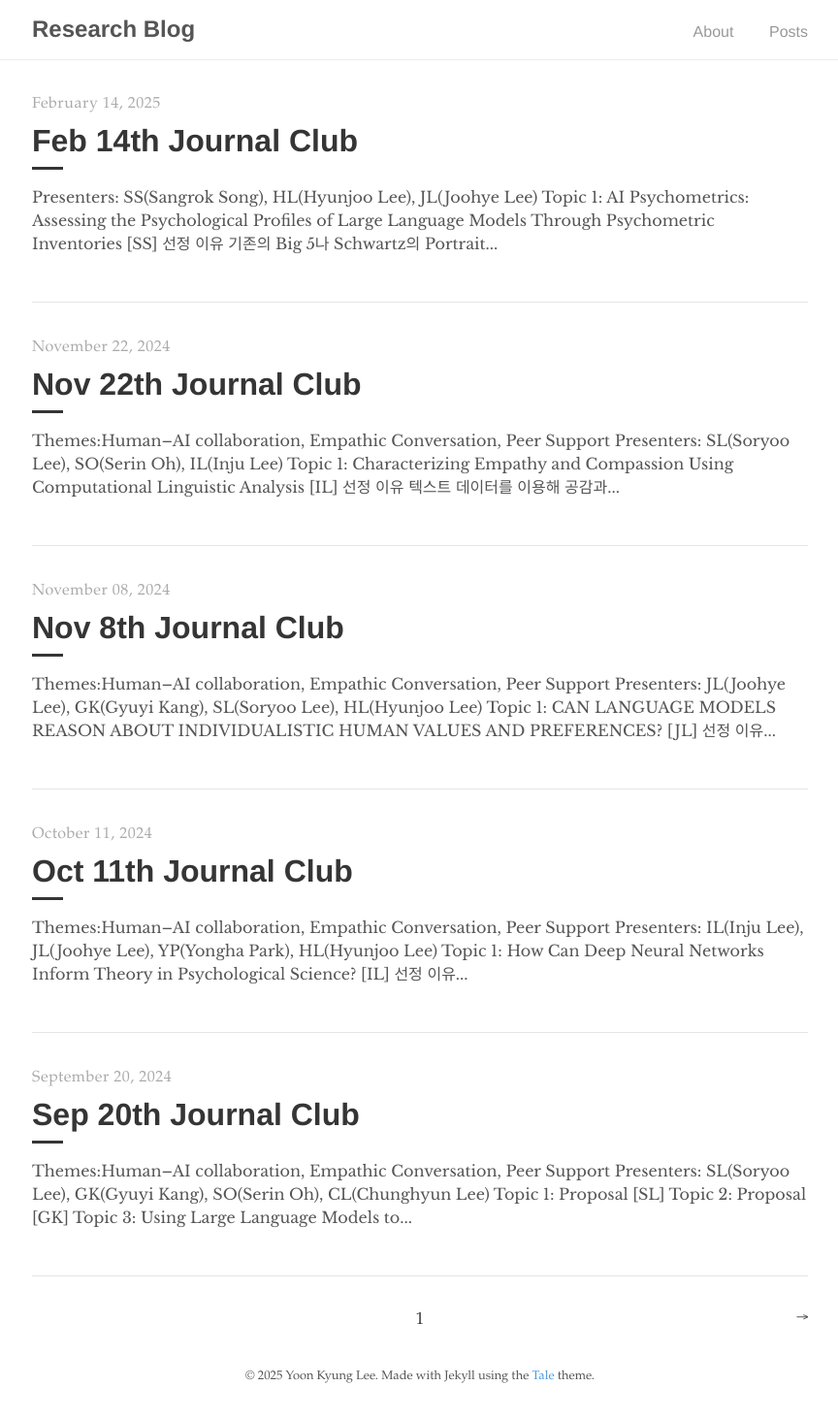
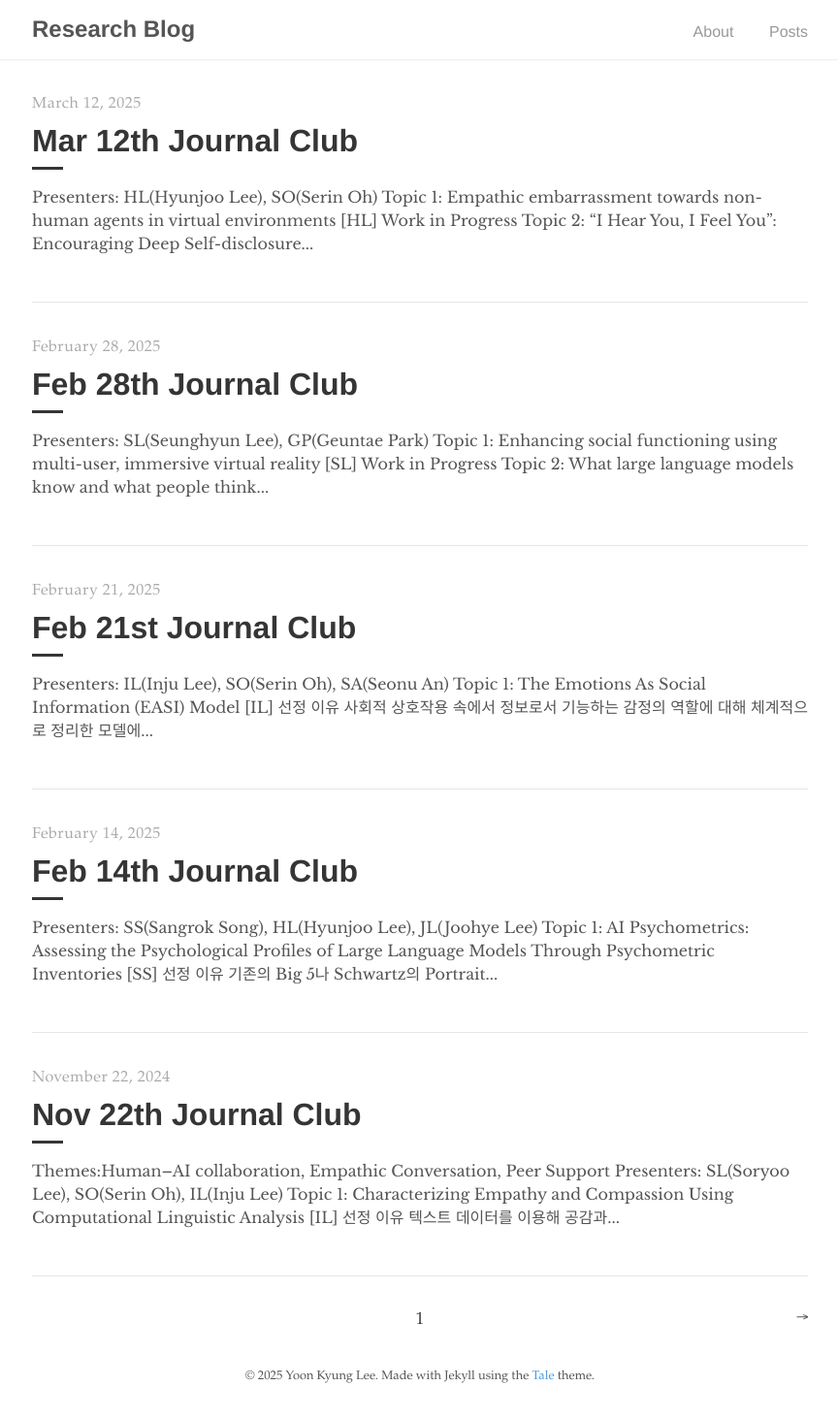
Before and after one commit to humanfactorspsych/blog, a Jekyll site: the page built from index.html, in a window 1280 px wide. Shown: the whole page at 97% size, without its empty margins (207-1071 px from the left). Built offline with Jekyll 4.4.1, drawn with Linux system fonts in a browser that asks for light colours; the list of posts is cut into pages by our own code; part of the change alters nothing that is shown.

Commit message:
250329 update

```diff
--- a/_posts/2025-02-14-study.md
+++ b/_posts/2025-02-14-study.md
@@ -1,7 +1,7 @@
 ---
 layout: post
 title: "Feb 14th Journal Club"
-author: "Sangrok Song (drinkingstraw33@snu.ac.kr)"
+author: "Sangrok Song (drinkingstraw33@snu.ac.kr), SeonuAn (seonuan82@gmail.com)"
 ---
 
 Presenters: SS(Sangrok Song), HL(Hyunjoo Lee), JL(Joohye Lee) <br>
@@ -72,4 +72,20 @@ Visual Analog Scale(VAS)의 인터페이스가 다소 비전문적으로 보이
 
 # Topic 3: A domain-independent framework for modeling emotion [JL]
 
-work in progress
+Topics: Appraisal Theory, Coping, EMA Model
+
+### **선정 이유**
+
+대화형 에이전트(Conversational Agent), 가상 인간(Virtual Human) 연구 시 어떻게 감정과 관련된 심리학적 이론이 활용될 수 있는지 알아보고자 선정하게 되었다.
+
+### **내용 요약**
+
+해당 논문은 감정(emotion)과 인지(cognition) 간 상호작용 등과 같이 핵심적인 인간 행동들이 인간 에이전트(human-like autonomous agents) 디자인에 어떻게 구현될 수 있는지 도메인에 구애받지 않는 모델링 프레임워크를 제시한다. 또한 Appraisal Theory와 Coping Strategy 개념을 자세하게 제시함으로서, 인간 에이전트의 facial expressions, dialogue management, planning, reacting, social understanding 등을 모델링 시 구현해야 한다고 제시하였다. 또한 이러한 심리학 이론을 바탕으로 EMA 모델이 어떻게 감정 생성을 해나갈 수 있는지 자세한 단계를 제시하였다.
+
+### **의의**
+
+감정 모델링을 함에 있어서 감정을 목적에 맞게 전략적으로 표현하는 communication-based가 아닌, appraisal-based를 채택함으로서, 상황을 해석하고 내부적 인지과정에 의해 '자연스러운' 감정 변화를 모델링할 수 있다는 것을 보여줬다는 것에 의의가 있다. 이러한 자연스러운 감정 모델링은 향후 게임 캐릭터나 가상 인간 등 실시간으로 자연스러운 대화가 필요한 다양한 분야에 활용될 수 있을 것이다.
+
+### **참고 문헌**
+
+Gratch, J., & Marsella, S. (2004). A domain-independent framework for modeling emotion. Cognitive Systems Research, 5(4), 269-306.
--- /dev/null
+++ b/_posts/2025-02-21-study.md
@@ -0,0 +1,56 @@
+---
+layout: post
+title: "Feb 21st Journal Club"
+author: "SeonuAn (seonuan82@gmail.com)"
+---
+
+Presenters: IL(Inju Lee), SO(Serin Oh), SA(Seonu An) <br>
+
+-----------------
+
+
+# Topic 1: The Emotions As Social Information (EASI) Model [IL]
+
+### **선정 이유**
+
+사회적 상호작용 속에서 정보로서 기능하는 감정의 역할에 대해 체계적으로 정리한 모델에 관한 논문이다. 관련 내용의 연구를 진행하고 있기 때문에, 내용을 다시 한번 정리하기 위해 본 논문을 읽게 되었이다.
+
+### **내용 요약**
+
+EASI (Emotion AS Social Informaion) 모델은 사회적 상호작용 속에서 대상이 표현하는 방식이 어떠한 방식으로 사회적 정보로서 기능하며 관찰자의 행동에 영향을 미치는지 설명한다.
+
+대상의 감정 표현은 (1) 관찰자로 하여금 대상의 정신 상태에 대한 추론을 유발하게 하거나 (Inferential Process) (2) 관찰자의 감정 반응, 대상에 대한 인상 및 호감도에 영향을 줌으로써 (Affective Reaction) 관찰자의 행동에 영향을 미친다.
+
+관찰자 행동에 대한 Inferential Process와 Affective Reaction의 상대적인 영향력은 정보 처리와 사회-관계적(Social-Relational) 요소에 의해 결정된다. 정보 처리를 깊게 할수록 Inferential Process의 영향력이 커진다. 사회-관계적 요소는 대상의 감정 표현의 적절성을 판단하는 것에 영향을 주며, 대상의 감정 표현이 부적절하다고 관찰자가 판단할수록 Affective Reaction의 영향이 커진다.
+
+### **의의**
+
+사회적 정보로서의 감정에 대한 기능을 체계적으로 정리하여 제시한 모델이라는 점에서 학술적 의의가 있다.
+
+### **참고 문헌**
+
+Van Kleef, G. A. (2009). How emotions regulate social life: The emotions as social information (EASI) model. Current Directions in Psychological Science, 18(3), 184-188.
+
+
+# Topic 2: Multi-turn Evaluation of Anthropomorphic Behaviours in Large Language Models [SO]
+
+Work in Progress
+
+# Topic 3: Large language models fail on trivial alterations to theory-of-mind tasks [SA]
+
+ # Topic 1: Large language models fail on trivial alterations to theory-of-mind tasks
+
+### **선정 이유**
+Strachan et al.(2024)의 연구에선 LLM이 Theory of mind(마음이론)을 제대로 수행할 수 있음을 보여줌. 그러나 오늘 고른 논문은 이를 반박하고 있기에 흥미로워서 선정함.
+
+### **내용 요약**
+저자 Ullman은 기존 연구에서 사용된 vignette를 수정해 자신의 연구를 진행함. 기존 연구에선 초콜릿이라고 적힌 봉지 안에 실제론 팝콘이 들어있다면 과연 해당 봉지를 본 사람은 팝콘을 기대할지, 초콜릿을 기대할지 에 대한 vignette(초콜릿을 기대해야 함)를 사용했다면, Ullman은 봉지를 투명하게 바꾸거나 신뢰관계에 있는 제 3자가 알려주었거나, 봉지 위에 놓여있거나 글을 읽을 수 없는 등 vignette를 조작함(팝콘을 기대해야 함). 그러나 Chat GPT-3.5는 계속해서 초콜릿을 기대하는 모습을 보임. 이를 바탕으로 Ullman은 LLM이 아직 마음이론을 제대로 이해하고 있지 못한다는 결론을 내림.
+후속연구로 Pi et al이 Ullman의 연구 vignette 중 투명한 봉지 시나리오를 재사용해 연구를 진행함. 이 경우, SCALPEL(Selective Comparison of Adversarial Linguistic Prompts to Explain Lacunae)를 사용해 단어를 추가 혹은 순서를 수정하는 방법을 도입함. 이 연구에서 GPT-4는 recognize 단어가 추가된 경우에만 90% 정도의 정답률을 보였고, see-through, see-inside라는 단어를 사용한 경우엔 여전히 낮은 정답률을 보임. GPT-3.5는 모든 시행에서 낮은 정답률을 보임.
+
+### **의의**
+LLM이 인간과 같은 방식으로 작동한다기 보단 단순히 언어 패턴을 학습한 것일 수도 있음. 또한 recognize를 추가한 경우 GPT-4의 정답률이 높아진 것으로 보아 TOM 개념을 이해하기보단 단순히 언어적 신호에 의존한 답변을 내리고 있는 것일수도 있음. 여태 여러 연구들에선 LLM의 인지 능력을 긍정적으로 바라보았다면, 이제는 실제로 해당 개념을 이해하고 있는 것인지 확인할 필요성이 있다 생각함.
+
+### **참고 문헌**
+Ullman, T. (2023). Large language models fail on trivial alterations to theory-of-mind tasks. arXiv preprint arXiv:2302.08399.
+
+Pi, Z., Vadaparty, A., Bergen, B. K., & Jones, C. R. (2024). Dissecting the Ullman variations with a SCALPEL: Why do LLMs fail at trivial alterations to the false belief task?. arXiv preprint arXiv:2406.14737.
--- /dev/null
+++ b/_posts/2025-02-28-study.md
@@ -0,0 +1,19 @@
+---
+layout: post
+title: "Feb 28th Journal Club"
+author: "SeonuAn (seonuan82@gmail.com)"
+---
+
+Presenters: SL(Seunghyun Lee), GP(Geuntae Park) <br>
+
+-----------------
+
+
+# Topic 1: Enhancing social functioning using multi-user, immersive virtual reality [SL]
+
+Work in Progress
+
+
+# Topic 2: What large language models know and what people think they know [GP]
+
+work in progress
--- /dev/null
+++ b/_posts/2025-03-12-study.md
@@ -0,0 +1,19 @@
+---
+layout: post
+title: "Mar 12th Journal Club"
+author: "SeonuAn (seonuan82@gmail.com)"
+---
+
+Presenters: HL(Hyunjoo Lee), SO(Serin Oh) <br>
+
+-----------------
+
+
+# Topic 1: Empathic embarrassment towards non-human agents in virtual environments [HL]
+
+Work in Progress
+
+
+# Topic 2: “I Hear You, I Feel You”: Encouraging Deep Self-disclosure through a Chatbot [SO]
+
+Work in Progress
```
